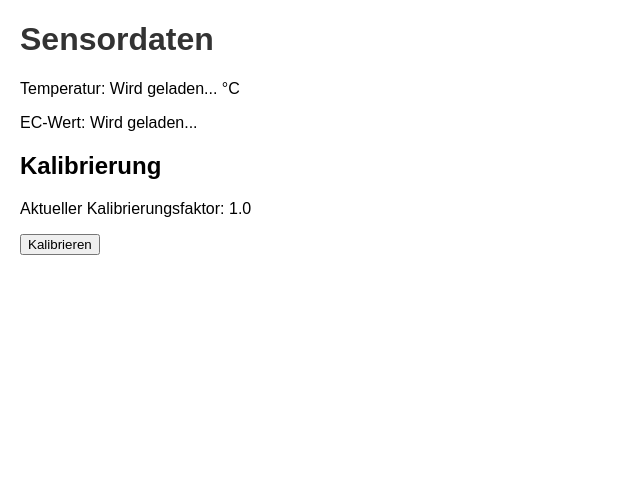
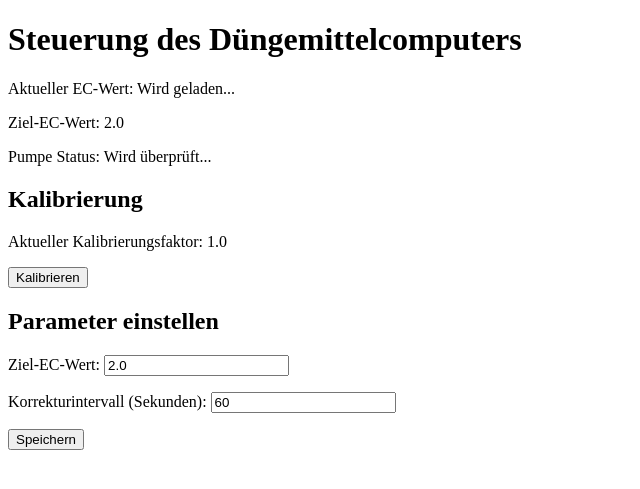
Before and after one commit to finanzamt123/server.py, a Flask app: page / in a window 1280 px wide. Shown: the top 489 px of the page, without its empty margins (0-640 px from the left). Run offline with Flask 3, Linux system fonts and the light colour scheme; data that the repository does not hold is empty.

Commit message:
Update index.html

```diff
--- a/templates/index.html
+++ b/templates/index.html
@@ -3,17 +3,28 @@
 <head>
     <meta charset="UTF-8">
     <meta name="viewport" content="width=device-width, initial-scale=1.0">
-    <title>Sensordaten</title>
+    <title>Sensordaten und Pumpensteuerung</title>
     <script src="/static/script.js" defer></script>
-    <link rel="stylesheet" href="/static/style.css">
 </head>
 <body>
-    <h1>Sensordaten</h1>
-    <p>Temperatur: <span id="temperature">Wird geladen...</span> °C</p>
-    <p>EC-Wert: <span id="ec">Wird geladen...</span></p>
+    <h1>Steuerung des Düngemittelcomputers</h1>
+    <p>Aktueller EC-Wert: <span id="ec">Wird geladen...</span></p>
+    <p>Ziel-EC-Wert: <span id="target-ec">2.0</span> </p>
+    <p>Pumpe Status: <span id="pump-status">Wird überprüft...</span></p>
 
     <h2>Kalibrierung</h2>
     <p>Aktueller Kalibrierungsfaktor: <span id="calibrationFactor">1.0</span></p>
     <button id="calibrate-btn">Kalibrieren</button>
+
+    <h2>Parameter einstellen</h2>
+    <p>
+        Ziel-EC-Wert:
+        <input type="number" id="target-ec-input" value="2.0" step="0.1">
+    </p>
+    <p>
+        Korrekturintervall (Sekunden):
+        <input type="number" id="interval-input" value="60">
+    </p>
+    <button id="save-params-btn">Speichern</button>
 </body>
 </html>
```
